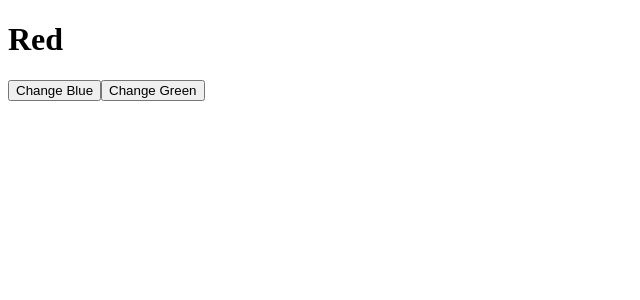
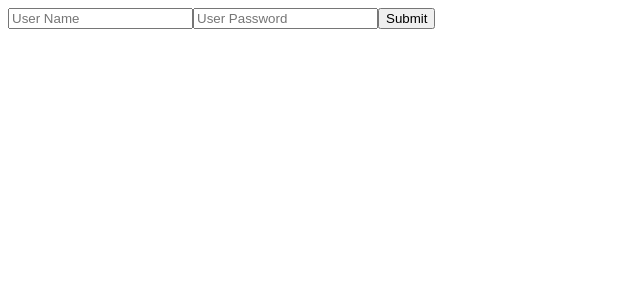
Before and after one commit to Nabab-Sharif/React-Practices, a React (Create React App) app: page / in a window 1280 px wide. Shown: the top 300 px of the page, without its empty margins (0-640 px from the left). Built offline with nearby package versions, Linux system fonts and the light colour scheme.

Commit message:
6-Functional components Hooks(useRef)

```diff
--- a/src/component/home/HomeBanner.js
+++ b/src/component/home/HomeBanner.js
@@ -1,27 +1,29 @@
 
-import React, { useState } from 'react';
+//Functional components Hooks(useRef)  use here
+
+import React, { useRef } from 'react';
 
 const HomeBanner = (props) => {
 
-  const [color, setColor] = useState("Red");
+  const UserName = useRef();
+  const Password = useRef();
 
 
-  const NewBlue = () => {
-    setColor("Blue");
+  const SubmitForm = () => {
+    const a = UserName.current.value;
+    const b = Password.current.value;
+
+    alert(a);
+    alert(b);
+
   }
-
-
-  const NewGreen = () => {
-    setColor("Green");
-  }
-
 
 
   return (
     <div>
-      <h1>{color}</h1>
-      <button onClick={NewBlue}>Change Blue</button>
-      <button onClick={NewGreen}>Change Green</button>
+      <input ref={UserName} placeholder='User Name' type="text" />
+      <input ref={Password} placeholder='User Password' type="text" />
+      <button onClick={SubmitForm}>Submit</button>
     </div>
   )
 
```
